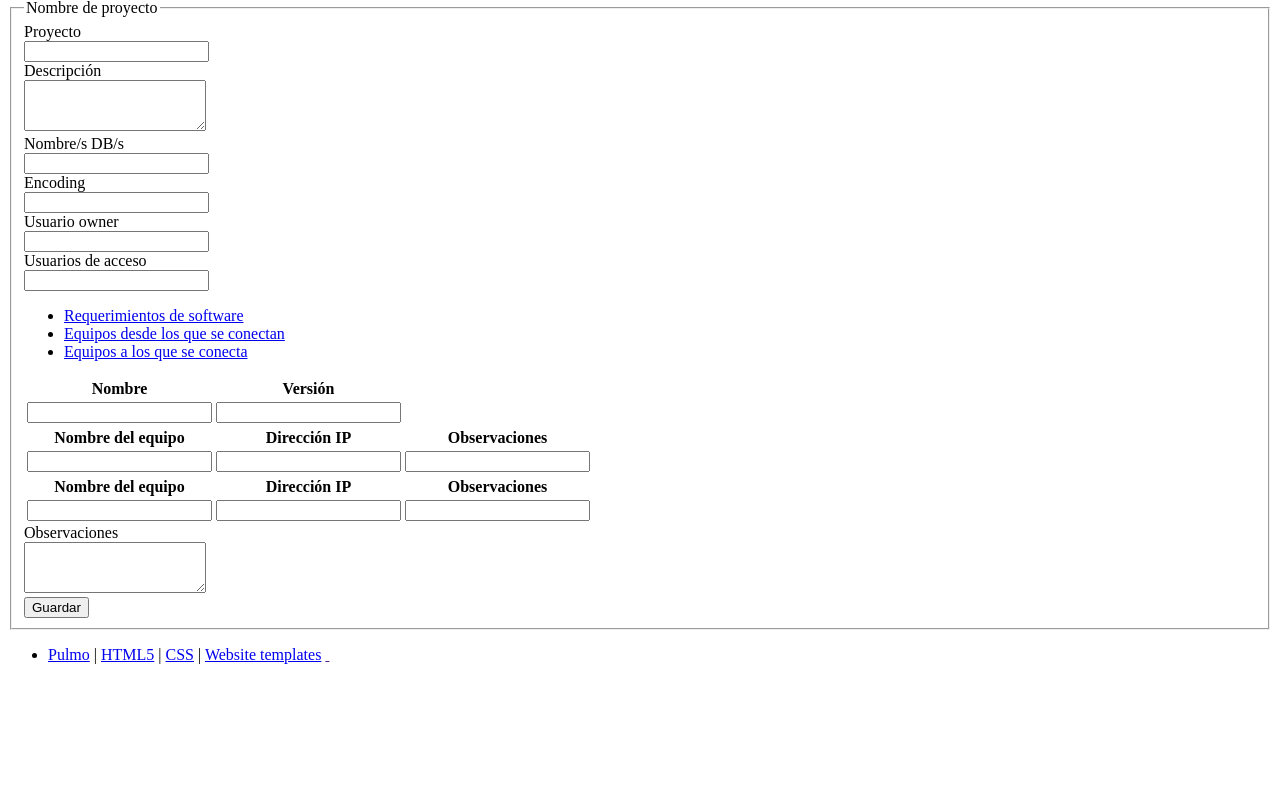
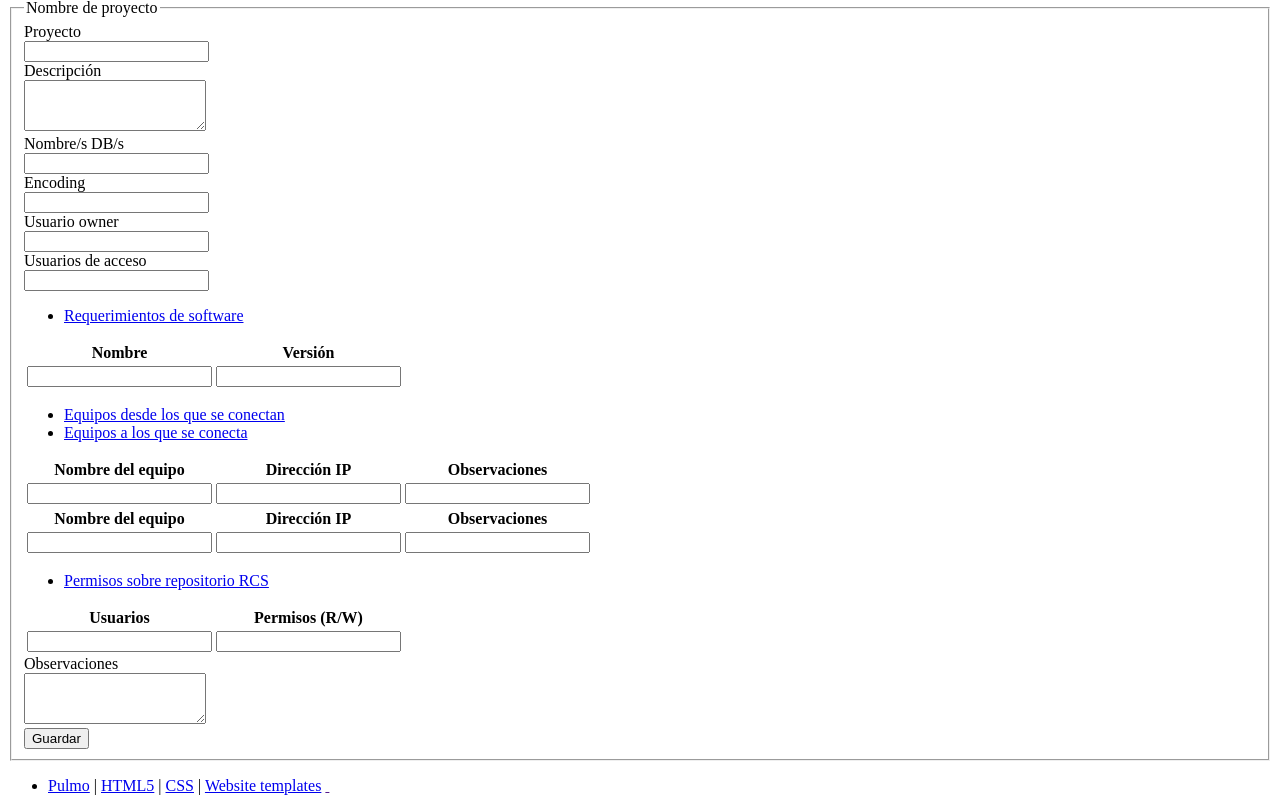
Before and after one commit to efornal/pulmo, a Django app: page /app/new in a window 1280 px wide. Shown: the part 75-886 px from the top of the page. Before the commit the page ends 739 px from the top, so only its background shows below. Run offline with Django 3.2, Linux system fonts and the light colour scheme; some libraries are stand-ins or nearby versions.

Commit message:
organized rows

```diff
--- a/templates/new.html
+++ b/templates/new.html
@@ -48,7 +48,7 @@
               <label class="col-sm-2 control-label" for="textinput">Encoding</label>
               <div class="col-sm-4">
                 <input class="form-control" type="text" name=""
-                       id="" value="" />
+g                       id="" value="" />
               </div>
             </div>
 
@@ -66,12 +66,13 @@
               </div>
             </div>
 
+
+
             <div class="bs-component">
               <ul class="nav nav-tabs">
                 <li class="active"><a href="#home" data-toggle="tab">Requerimientos de software</a></li>
-                <li><a href="#profile" data-toggle="tab">Equipos desde los que se conectan</a></li>
-                <li><a href="#profile" data-toggle="tab">Equipos a los que se conecta</a></li>
               </ul>
+
               <div id="myTabContent" class="tab-content">
                 <div class="tab-pane fade active in" id="home">
 
@@ -81,15 +82,12 @@
 		        <table class="table table-bordered table-hover" id="tab_logic">
 		          <thead>
 		            <tr >
-		              <th class="text-center">
-			        Nombre
-		              </th>
-		              <th class="text-center">
-			        Versión
-		              </th>
+                              <th class="text-center">Nombre</th>
+		              <th class="text-center">Versión</th>
 		              <th class="text-center">
                                 <a href="#" id="add_row" >
-                                <i class=" glyphicon glyphicon-plus-sign"></i></a>
+                                  <i class=" glyphicon glyphicon-plus-sign"></i>
+                                </a>
                               </th>
 		            </tr>
 		          </thead>
@@ -101,7 +99,7 @@
 		              <td  data-name="version">
 			        <input type="text" name='version[]' placeholder='' class="form-control"/>
 		              </td>
-                              <td data-name="delete">
+                              <td data-name="delete" style="width:5%;text-align:center">
                                 <a href="#" id='delete_row'>
                                 <i class="glyphicon glyphicon-remove" style="top:10px;"></i></a>
                               </td>
@@ -113,23 +111,29 @@
 	          </div>
 
                 </div>
-                <div class="tab-pane fade" id="profile">
+
+              </div>
+
+
+            <div class="bs-component">
+              <ul class="nav nav-tabs">
+                <li class="active">
+                  <a href="#home" data-toggle="tab">Equipos desde los que se conectan</a>
+                </li>
+                <li><a href="#profile" data-toggle="tab">Equipos a los que se conecta</a></li>
+              </ul>
+
+              <div id="myTabContent" class="tab-content">
+                <div class="tab-pane fade active in" id="home">
 
                   <div class="row clearfix">
 	            <div class="col-md-12 column">
                       <div class="panel-body">
 		        <table class="table table-bordered table-hover" id="tab_logic">
 		          <thead>
-		            <tr >
-		              <th class="text-center">
-			        Nombre del equipo
-		              </th>
-		              <th class="text-center">
-			        Dirección IP
-		              </th>
-		              <th class="text-center">
-			        Observaciones
-		              </th>
+		            <tr ><th class="text-center">Nombre del equipo</th>
+		              <th class="text-center">Dirección IP</th>
+		              <th class="text-center">Observaciones</th>
 		              <th class="text-center">
                                 <a href="#" id="add_row" >
                                 <i class=" glyphicon glyphicon-plus-sign"></i></a>
@@ -147,7 +151,7 @@
 		              <td  data-name="mobile">
 			        <input type="text" name='observations[]' placeholder='' class="form-control"/>
 		              </td>
-                              <td data-name="delete">
+                              <td data-name="delete" style="width:5%;text-align:center">
                                 <a href="#" id='delete_row'>
                                 <i class="glyphicon glyphicon-remove" style="top:10px;"></i></a>
                               </td>
@@ -160,23 +164,16 @@
 
                 </div>
 
-                                <div class="tab-pane fade" id="profile">
+                <div class="tab-pane fade" id="profile">
 
                   <div class="row clearfix">
 	            <div class="col-md-12 column">
                       <div class="panel-body">
 		        <table class="table table-bordered table-hover" id="tab_logic">
 		          <thead>
-		            <tr >
-		              <th class="text-center">
-			        Nombre del equipo
-		              </th>
-		              <th class="text-center">
-			        Dirección IP
-		              </th>
-		              <th class="text-center">
-			        Observaciones
-		              </th>
+		            <tr ><th class="text-center">Nombre del equipo</th>
+		              <th class="text-center">Dirección IP</th>
+		              <th class="text-center">Observaciones</th>
 		              <th class="text-center">
                                 <a href="#" id="add_row" >
                                 <i class=" glyphicon glyphicon-plus-sign"></i></a>
@@ -194,7 +191,7 @@
 		              <td  data-name="mobile">
 			        <input type="text" name='observations[]' placeholder='' class="form-control"/>
 		              </td>
-                              <td data-name="delete">
+                              <td data-name="delete" style="width:5%;text-align:center">
                                 <a href="#" id='delete_row'>
                                 <i class="glyphicon glyphicon-remove" style="top:10px;"></i></a>
                               </td>
@@ -209,6 +206,52 @@
 
               </div>
 
+
+            <div class="bs-component">
+              <ul class="nav nav-tabs">
+                <li class="active"><a href="#home" data-toggle="tab">Permisos sobre repositorio RCS</a></li>
+              </ul>
+
+              <div id="myTabContent" class="tab-content">
+                <div class="tab-pane fade active in" id="home">
+
+                  <div class="row clearfix">
+	            <div class="col-md-12 column">
+                      <div class="panel-body">
+		        <table class="table table-bordered table-hover" id="tab_logic">
+		          <thead>
+		            <tr >
+                              <th class="text-center">Usuarios</th>
+		              <th class="text-center">Permisos (R/W)</th>
+		              <th class="text-center">
+                                <a href="#" id="add_row" >
+                                  <i class=" glyphicon glyphicon-plus-sign"></i>
+                                </a>
+                              </th>
+		            </tr>
+		          </thead>
+		          <tbody>
+		            <tr id='addr0'>
+		              <td data-name="username" >
+			        <input type="text" name='username[]'  placeholder='' class="form-control"/>
+		              </td>
+		              <td  data-name="version">
+			        <input type="text" name='version[]' placeholder='' class="form-control"/>
+		              </td>
+                              <td data-name="delete" style="width:5%;text-align:center">
+                                <a href="#" id='delete_row'>
+                                <i class="glyphicon glyphicon-remove" style="top:10px;"></i></a>
+                              </td>
+		            </tr>
+		          </tbody>
+		        </table>
+                      </div>
+                    </div>
+	          </div>
+
+                </div>
+
+              </div>
 
 
             <div class="form-group">
```
